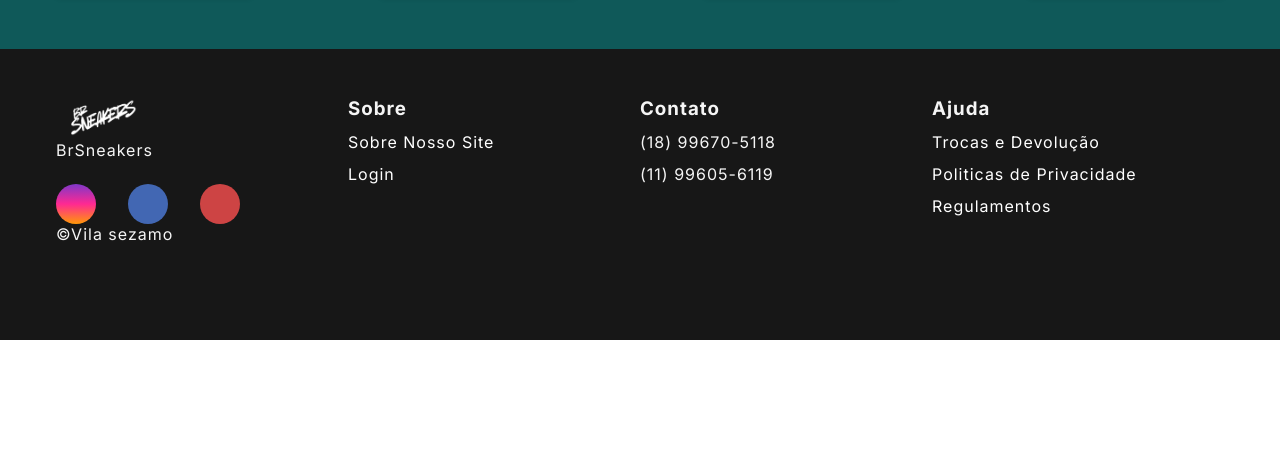
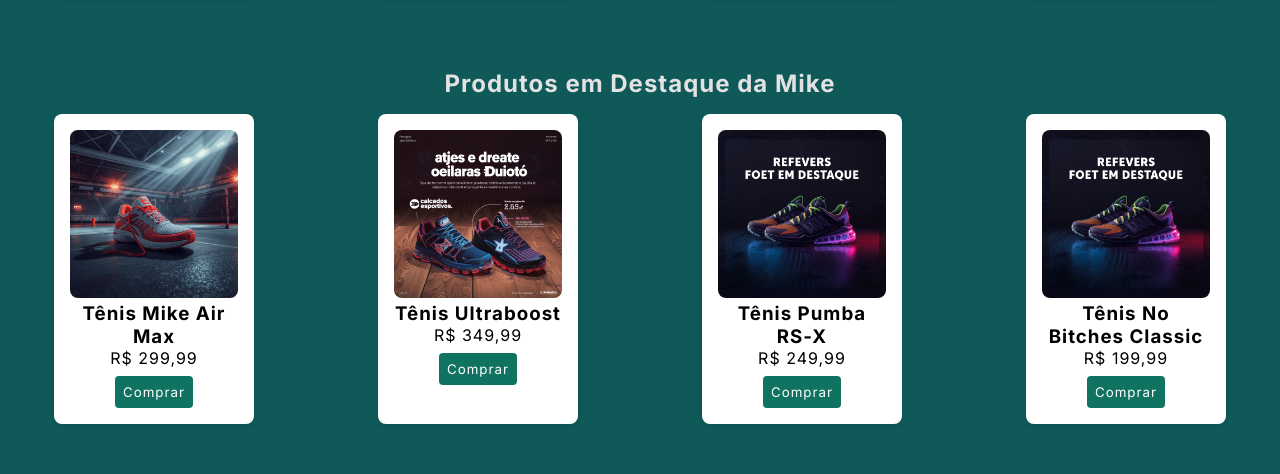
Before and after one commit to Brunosierra/trabalho-html-2termo, a plain HTML site: page marcas/mike.html in a window 1280 px wide. Shown: the part 448-922 px from the top of the page. Before the commit the page ends 800 px from the top, so only its background shows below. Drawn offline with Linux system fonts and the light colour scheme.

Commit message:
Update mike.html

```diff
--- a/marcas/mike.html
+++ b/marcas/mike.html
@@ -51,7 +51,38 @@
                     <button>Comprar</button>
                 </div>
             </div>
-  </main>
+      <br>
+      <br>
+      <section class="produtos">
+            <h2>Produtos em Destaque da Mike</h2>
+            <div class="fileira">
+                <div class="card-produto">
+                    <img src="../imagem/laranja.jpg" alt="Tênis 1">
+                    <h3>Tênis Mike Air Max</h3>
+                    <p>R$ 299,99</p>
+                    <button>Comprar</button>
+                </div>
+                <div class="card-produto">
+                    <img src="../imagem/Lucid_Origin_Crie_uma_imagem_de_propaganda_de_divulgao_para_um_2.jpg" alt="Tênis 2">
+                    <h3>Tênis
+                         Ultraboost</h3>
+                    <p>R$ 349,99</p>
+                    <button>Comprar</button>
+                </div>
+                <div class="card-produto">
+                    <img src="../imagem/Lucid_Origin_Crie_uma_imagem_de_propaganda_de_divulgao_para_um_1.jpg" alt="Tênis 3">
+                    <h3>Tênis Pumba RS-X</h3>
+                    <p>R$ 249,99</p>
+                    <button>Comprar</button>
+                </div>
+                <div class="card-produto">
+                    <img src="../imagem/Lucid_Origin_Crie_uma_imagem_de_propaganda_de_divulgao_para_um_1.jpg" alt="Tênis 4">
+                    <h3>Tênis No Bitches Classic</h3>
+                    <p>R$ 199,99</p>
+                    <button>Comprar</button>
+                </div>
+            </div>
+      </main>
   <footer>
     <div id="footer_content">
       <div id="footer_contacts">
```
